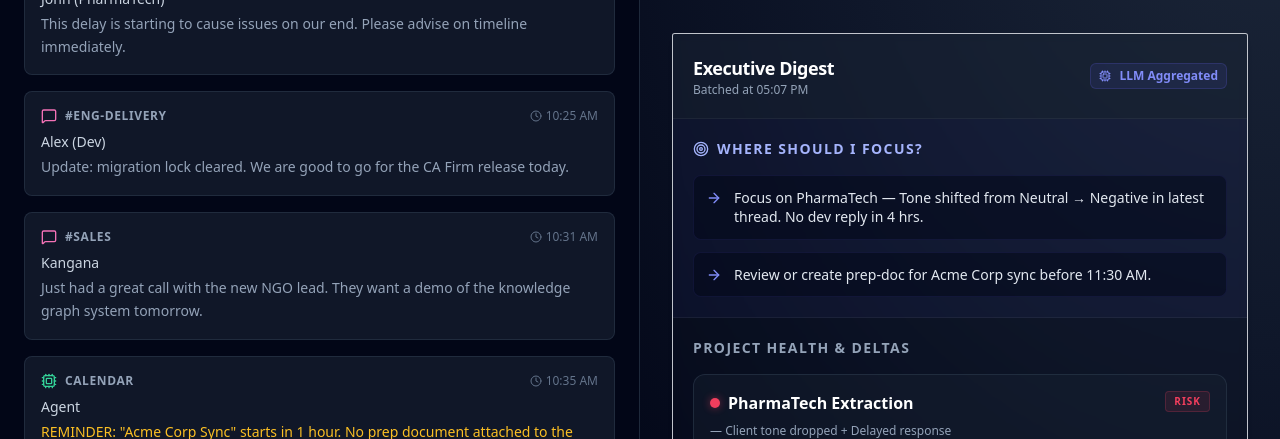
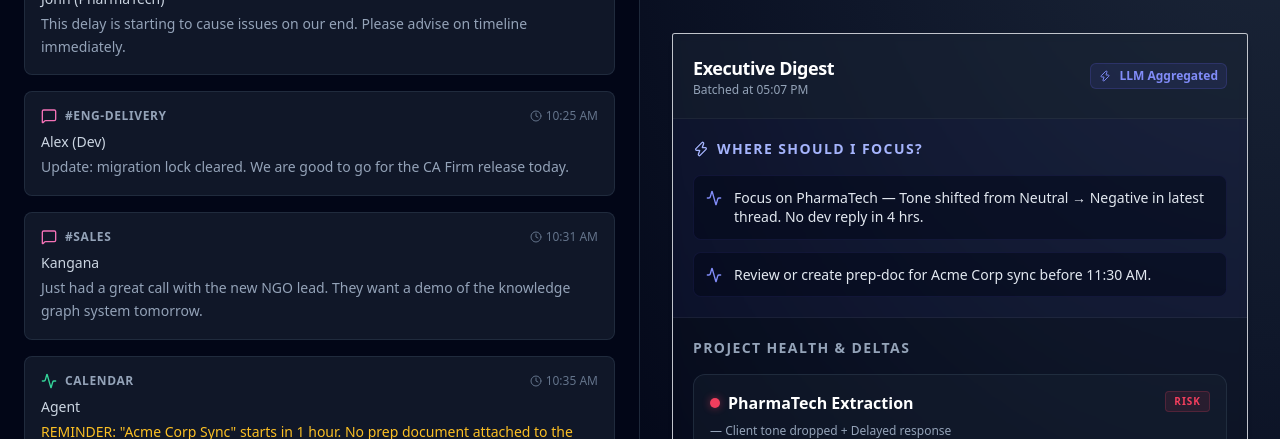
Before and after one commit to Sumanth2377/Briefly, a React (Vite) app: page / in a window 1280 px wide. Both pictures are taken after a click on the button "Generate Heartbeat". Shown: the part 221-660 px from the top of the page. Built offline with nearby package versions, Linux system fonts and the light colour scheme.

Commit message:
Fix UI render crash

```diff
--- a/src/App.jsx
+++ b/src/App.jsx
@@ -1,5 +1,5 @@
 import React, { useState, useEffect, useRef } from 'react';
-import { Mail, MessageSquare, Layout, Zap, Activity, Clock, CheckCircle, AlertTriangle, XCircle, Loader2, ArrowRight, Target, ShieldAlert, Cpu } from 'lucide-react';
+import { Mail, MessageSquare, Layout, Zap, Activity, Clock, Loader2 } from 'lucide-react';
 import { rawDataStream, getHeartbeatDigest } from './mockData';
 
 const getIconForType = (type) => {
@@ -7,7 +7,7 @@ const getIconForType = (type) => {
     case 'slack': return <MessageSquare className="w-4 h-4 text-pink-400" />;
     case 'email': return <Mail className="w-4 h-4 text-blue-400" />;
     case 'jira': return <Layout className="w-4 h-4 text-blue-500" />;
-    case 'system': return <Cpu className="w-4 h-4 text-emerald-400" />;
+    case 'system': return <Activity className="w-4 h-4 text-emerald-400" />;
     default: return <Activity className="w-4 h-4 text-slate-400" />;
   }
 };
@@ -139,19 +139,19 @@ function App() {
                   <p className="text-xs text-slate-400">Batched at {digest.timestamp}</p>
                 </div>
                 <div className="flex items-center gap-2 text-xs font-semibold px-2 py-1 bg-indigo-500/10 text-indigo-400 rounded-md border border-indigo-500/20">
-                  <Cpu className="w-3 h-3" /> LLM Aggregated
+                  <Zap className="w-3 h-3" /> LLM Aggregated
                 </div>
               </div>
 
               {/* Where to Focus */}
               <div className="p-5 border-b border-white/5 bg-indigo-500/5">
                 <h4 className="flex items-center gap-2 text-sm font-bold text-indigo-300 uppercase tracking-widest mb-4">
-                  <Target className="w-4 h-4" /> Where should I focus?
+                  <Zap className="w-4 h-4" /> Where should I focus?
                 </h4>
                 <div className="space-y-3">
                   {digest.focus.map((item, i) => (
                     <div key={i} className="flex gap-3 items-start bg-slate-950/50 p-3 rounded-lg border border-indigo-500/10">
-                      <ArrowRight className="w-4 h-4 text-indigo-400 mt-0.5 flex-shrink-0" />
+                      <Activity className="w-4 h-4 text-indigo-400 mt-0.5 flex-shrink-0" />
                       <p className="text-sm text-slate-200 leading-snug">{item.text}</p>
                     </div>
                   ))}
@@ -194,7 +194,7 @@ function App() {
                       <div className="flex flex-col gap-2 pt-3 border-t border-slate-700/50 mt-3">
                         {proj.recommendation && (
                           <div className="flex gap-2 items-center text-xs font-medium text-rose-300 bg-rose-500/10 p-2 rounded border border-rose-500/20">
-                            <ShieldAlert className="w-3 h-3 flex-shrink-0" />
+                            <Zap className="w-3 h-3 flex-shrink-0" />
                             Escalation: {proj.recommendation}
                           </div>
                         )}
```
